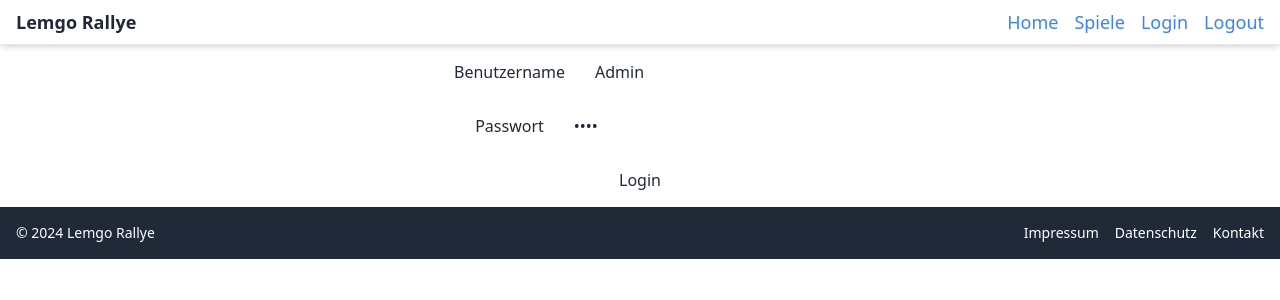
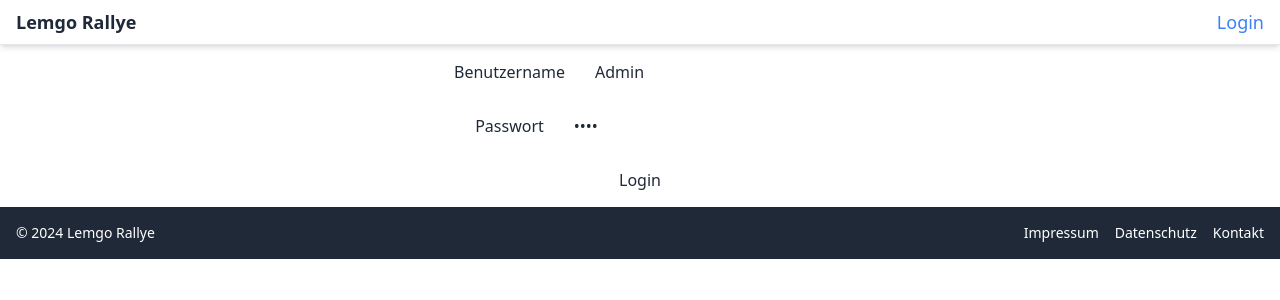
Before and after one commit to j0giwa/klimaralley-recycling, a React (Vite) app: page / in a window 1280 px wide. Shown: the top 300 px of the page. Built offline with nearby package versions, Linux system fonts and the light colour scheme.

Commit message:
Authenticated Funktion gefixt

```diff
--- a/src/components/Recycling/FooterComponent.jsx
+++ b/src/components/Recycling/FooterComponent.jsx
@@ -1,4 +1,4 @@
-import { AuthContext } from "./security/AuthContext";
+import { AuthContext } from "./security/AuthContext.jsx";
 import { useContext } from 'react'
 
 
--- a/src/components/Recycling/GameComponent.jsx
+++ b/src/components/Recycling/GameComponent.jsx
@@ -1,6 +1,6 @@
 import { useParams } from "react-router-dom"
 import { retrieveGameApi } from "./api/GameApiService"
-import { useAuth } from "./security/AuthContext"
+import { useAuth } from "./security/AuthContext.jsx"
 import { useEffect, useState } from "react"
 
 
@@ -33,9 +33,9 @@ export default function GameComponent(){
 
     return(
         <div className="container">
-            <h1>Start des Spiels</h1>
+            <h1>Start des Spiels:</h1>
             <div>
-                Beschreibung:{description}
+                {description}
             </div>
         </div>
     )
--- a/src/components/Recycling/HeaderComponent.jsx
+++ b/src/components/Recycling/HeaderComponent.jsx
@@ -1,17 +1,73 @@
+// import { Link } from 'react-router-dom';
+// import React from 'react'
+// import { useAuth } from './security/AuthContext.jsx';
+
+// export default function HeaderComponent() {
+
+//   const authContext = useAuth()
+//   const isAuthenticated = authContext.isAthenticated
+
+//   function logout(){
+//     authContext.logout()
+//   }
+
+
+
+//     return (
+//       <header className="bg-white border-b border-gray-200 shadow-md">
+//         <div className="container mx-auto px-4 py-2">
+//           <div className="flex justify-between items-center">
+
+//             {/* Logo */}
+//             <div className="flex-shrink-0">
+//               < Link to="https://www.youtube.com/watch?v=END_WYdf8pw" className="text-lg font-semibold text-gray-800">Lemgo Rallye</Link>
+//             </div>
+
+
+//             <nav className="flex space-x-4">
+
+//               <ul className="flex space-x-4">
+
+//               {isAuthenticated &&   (<NavItem to="/start">Home</NavItem>) }
+
+//               {isAuthenticated &&  (<NavItem to="/games">Spiele</NavItem>)}
+//               </ul>
+
+//               <ul className="flex space-x-4">
+
+//                 {!isAuthenticated && (<NavItem to="/login">Login</NavItem>)}
+
+//                 {isAuthenticated && (<NavItem to="/logout" onClick={logout}>Logout</NavItem>)}
+
+//               </ul>
+
+//             </nav>
+//           </div>
+//         </div>
+//       </header>
+//     );
+//   }
+
+//   // Komponente für ein einzelnes Navigations-Item mit Link
+//   function NavItem({ to, children }) {
+//     return (
+//       <li className="text-lg">
+//         <Link to={to} className="text-blue-500 hover:text-blue-600">{children}</Link>
+//       </li>
+//     );
+//   }
+
 import { Link } from 'react-router-dom';
-import React from 'react'
-import { useAuth } from './security/AuthContext';
+import React from 'react';
+import { useAuth } from './security/AuthContext.jsx';
 
 export default function HeaderComponent() {
+  const authContext = useAuth();
+  const isAuthenticated = authContext.isAuthenticated;
 
-  const authContext = useAuth()
-  const isAuthenticated = authContext.isAthenticated
-
-  function logout(){
-    authContext.logout()
+  function logout() {
+    authContext.logout();
   }
-
-
 
   return (
     <header className="bg-white border-b border-gray-200 shadow-md">
@@ -20,39 +76,38 @@ export default function HeaderComponent() {
 
           {/* Logo */}
           <div className="flex-shrink-0">
-              < Link to="https://www.youtube.com/watch?v=END_WYdf8pw" className="text-lg font-semibold text-gray-800">Lemgo Rallye</Link>
+            <Link to="https://www.youtube.com/watch?v=3UFUyFg2-aI" className="text-lg font-semibold text-gray-800">Lemgo Rallye</Link>
           </div>
 
-
           <nav className="flex space-x-4">
-
             <ul className="flex space-x-4">
-
-                  <NavItem to="/start">Home</NavItem>{/* {isAuthenticated &&} */}
-
-                 <NavItem to="/games">Spiele</NavItem>
+              {isAuthenticated && (
+                <li className="text-lg">
+                  <Link to="/start" className="text-blue-500 hover:text-blue-600">Home</Link>
+                </li>
+              )}
+              {isAuthenticated && (
+                <li className="text-lg">
+                  <Link to="/games" className="text-blue-500 hover:text-blue-600">Spiele</Link>
+                </li>
+              )}
             </ul>
 
             <ul className="flex space-x-4">
-
-                {!isAuthenticated && <NavItem to="/login">Login</NavItem>}
-
-                 <NavItem to="/logout" onClick={logout}>Logout</NavItem>
-
+              {!isAuthenticated && (
+                <li className="text-lg">
+                  <Link to="/login" className="text-blue-500 hover:text-blue-600">Login</Link>
+                </li>
+              )}
+              {isAuthenticated && (
+                <li className="text-lg">
+                  <Link to="/logout" onClick={logout} className="text-blue-500 hover:text-blue-600">Logout</Link>
+                </li>
+              )}
             </ul>
-
           </nav>
         </div>
       </div>
     </header>
   );
 }
-
-  // Komponente für ein einzelnes Navigations-Item mit Link
-  function NavItem({ to, children }) {
-    return (
-      <li className="text-lg">
-        <Link to={to} className="text-blue-500 hover:text-blue-600">{children}</Link>
-      </li>
-    );
-  }
--- a/src/components/Recycling/ListGamesComponent.jsx
+++ b/src/components/Recycling/ListGamesComponent.jsx
@@ -1,7 +1,7 @@
 import { useState } from 'react'
 import { deleteGameApi, retrieveAllGamesForUserApi } from "./api/GameApiService"
 import { useEffect } from 'react';
-import { useAuth } from "./security/AuthContext"
+import { useAuth } from "./security/AuthContext.jsx"
 import {  useNavigate } from "react-router-dom"
 
 
@@ -47,6 +47,8 @@ export default function ListGamesComponent() {
 
     function startGame(id) {
         console.log("clicked")
+
+
         navigate(`/game/${id}`)
 
     }
--- a/src/components/Recycling/LoginComponent.jsx
+++ b/src/components/Recycling/LoginComponent.jsx
@@ -1,6 +1,6 @@
 import { useState } from 'react'
 import { BrowserRouter, Route, Routes, useNavigate } from 'react-router-dom'
-import { useAuth } from './security/AuthContext.js'
+import { useAuth } from './security/AuthContext.jsx'
 
 
 export default function LoginComponent() {
@@ -24,6 +24,7 @@ export default function LoginComponent() {
         if (authContext.login(username, password)) {
             navigate(`/welcome/${username}`)
             console.log('success')
+
 
         } else {
             console.log('failed')
--- a/src/components/Recycling/RecyclingApp.jsx
+++ b/src/components/Recycling/RecyclingApp.jsx
@@ -9,25 +9,31 @@ import LogoutComponent from './LogoutComponent.jsx'
 import ErrorComponent from './ErrorComponent.jsx'
 import ListGamesComponent from './ListGamesComponent.jsx'
 import GameComponent from './GameComponent.jsx'
-import AuthProvider, { useAuth } from './security/AuthContext.js'
+import AuthProvider, { useAuth } from './security/AuthContext.jsx'
 
 
 
-function AuthenticatedRoute({ children }) {
+export  function AuthenticatedRoute({ children }) {
+    const authContext = useAuth();
 
-    const authContext = useAuth()
-    if (authContext.isAuthenticated)
-        return children
+    if (authContext.isAuthenticated) {
+        console.log('top');
+        return children;
 
-    return <Navigate to="/"></Navigate>
+    }
 
+
+    return <Navigate to="/login" />
 }
+
+
 
 
 
 export default function RecyclingApp(){
     return(
         <div className="RecyclingApp">
+
             <AuthProvider>
             <BrowserRouter>
               <HeaderComponent></HeaderComponent>
@@ -45,15 +51,7 @@ export default function RecyclingApp(){
 
                     <Route path='/game/:id' element={<AuthenticatedRoute><GameComponent></GameComponent></AuthenticatedRoute>}></Route>
 
-
-
-                    {/* <Route path='/gameone' element={<GameOne></GameOne>}></Route> */}
-
                     <Route path='/logout' element={<AuthenticatedRoute><LogoutComponent></LogoutComponent></AuthenticatedRoute>}></Route>
-
-
-
-
 
                     <Route path='/*' element={<ErrorComponent></ErrorComponent>}></Route>
 
--- a/src/components/Recycling/security/AuthContext.js
+++ /dev/null
@@ -1,32 +0,0 @@
-import React, { createContext, useContext, useState } from "react";
-
-export const AuthContext = createContext();
-
-export const useAuth = () => useContext(AuthContext);
-
-export default function AuthProvider({ children }) {
-  const [isAuthenticated, setAuthenticated] = useState(false);
-  const [username, setUsername] = useState(null);
-
-  function login(username, password) {
-    if (username === 'Admin' && password === '1234') {
-      setAuthenticated(true);
-      setUsername(username);
-      return true;
-    } else {
-      setAuthenticated(false);
-      setUsername(null);
-      return false;
-    }
-  }
-
-  function logout() {
-    setAuthenticated(false);
-  }
-
-  return (
-    React.createElement(AuthContext.Provider, { value: { isAuthenticated, login, logout, username } },
-      children
-    )
-  );
-}
--- a/src/components/Recycling/security/AuthContext.jsx
+++ b/src/components/Recycling/security/AuthContext.jsx
@@ -1,47 +1,38 @@
+import React, { createContext, useContext, useState } from "react";
 
+export const AuthContext = createContext()
 
-// import {  createContext, useContext, useState } from "react";
+export const useAuth = () => useContext(AuthContext)
 
-// export const AuthContext =  createContext()
+export default function AuthProvider({ children }) {
 
-// export const useAuth = () => useContext(AuthContext)
+  const [isAuthenticated, setAuthenticated] = useState(false)
 
+  const [username, setUsername] = useState(null)
 
+  function login(username, password) {
 
+    if (username === 'Admin' && password === '1234') {
+      console.log('logged')
+      setAuthenticated(true)
+      setUsername(username)
+      return true
 
-// export default function AuthProvider({children}){
+    } else {
+      setAuthenticated(false)
+      setUsername(null)
+      return false
+    }
+  }
 
-//     const [isAuthenticated, setAuthenticated] = useState(false)
+  function logout() {
+    setAuthenticated(false)
+  }
 
-//     const [username, setUsername] = useState(null)
+  return (
 
-//     function login(username, password){
-
-//         if (username === 'Admin' && password === '1234') {
-
-
-//             setAuthenticated(true)
-//             setUsername(username)
-//             return true
-
-//         } else {
-//             setAuthenticated(false)
-//             setUsername(null)
-//             return false
-
-//         }
-
-//     }
-
-//     function logout(){
-//         setAuthenticated(false)
-//     }
-
-
-//     return(
-
-//         <AuthContext.Provider value={{isAuthenticated,login, logout,username}}>
-//             {children}
-//         </AuthContext.Provider>
-//     )
-// }
+    <AuthContext.Provider  value = {{ isAuthenticated, login, logout, username } }>
+      {children}
+      </AuthContext.Provider>
+  )
+}
```
Also changed, not shown: src/components/Recycling/LoggedIn.jsx (deleted, +0 -25 lines). Lines whose indentation alone changed are shown as unchanged.
